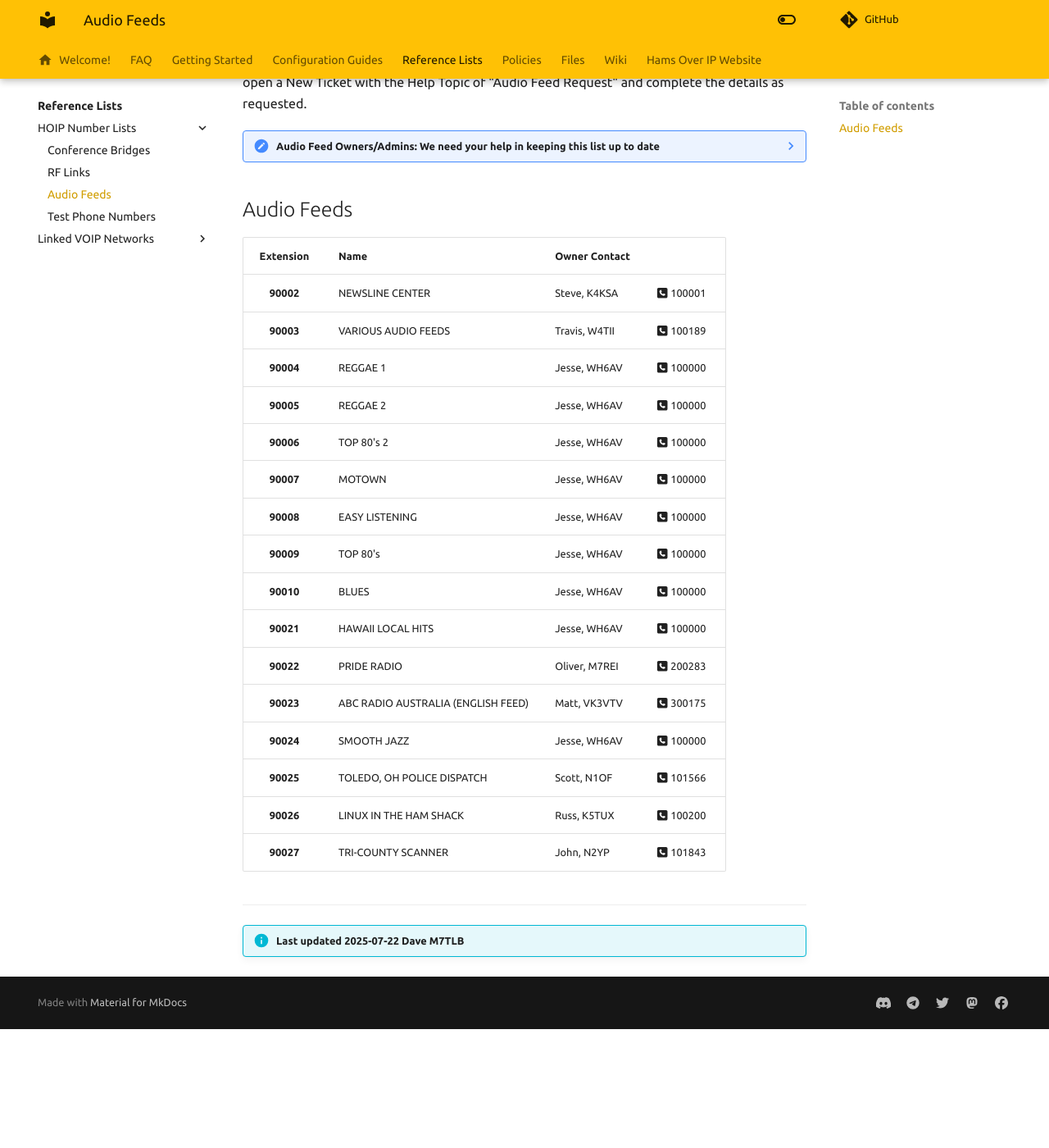
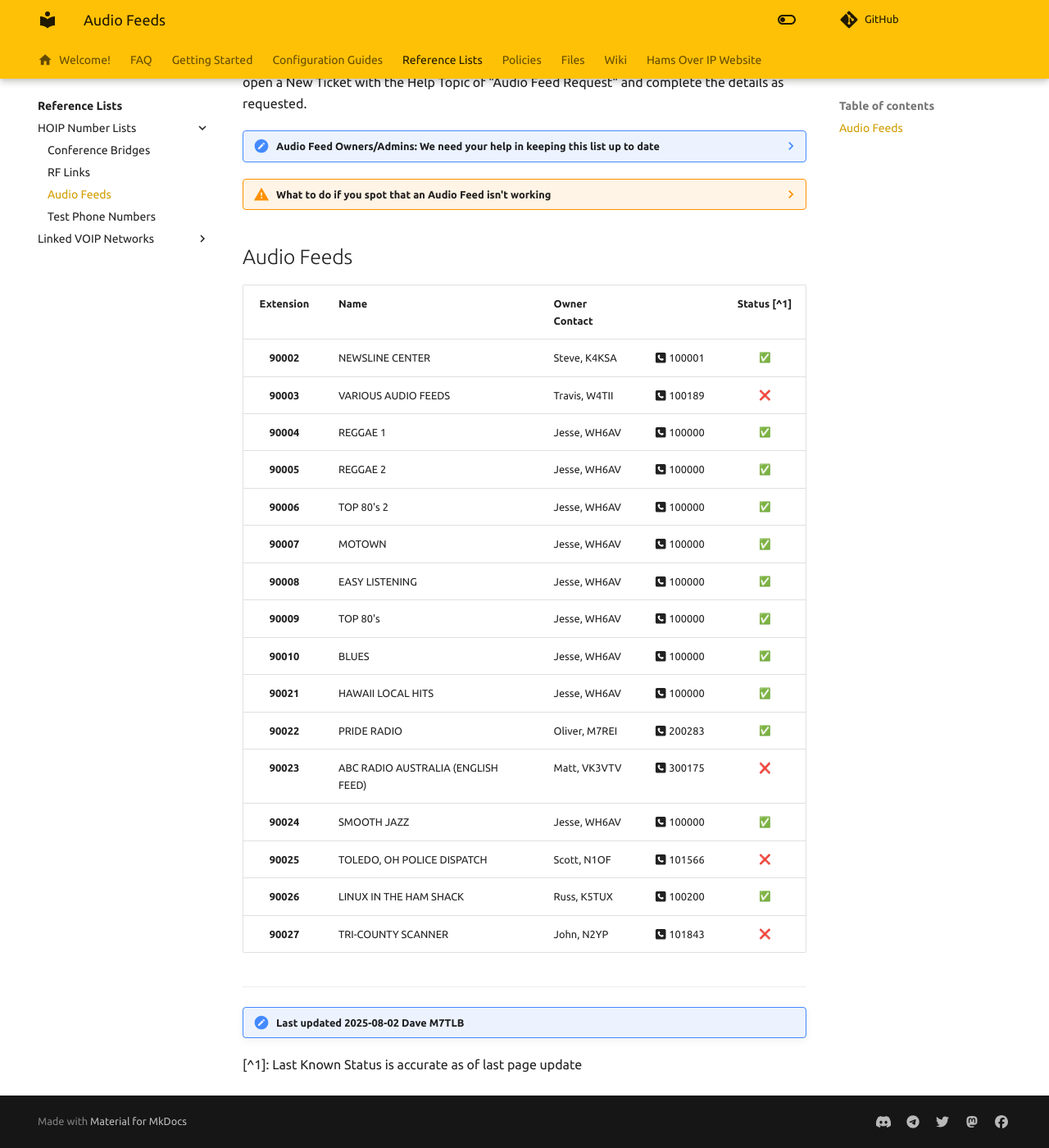
Before and after one commit to hamsoverip/wiki, an MkDocs documentation site: the page built from docs/reference/audio-feeds-list.md, in a window 1280 px wide and 1400 px high, scrolled down 258 px. Shown: the whole window at 82% size. Built offline with MkDocs 1.6.1 and Material for MkDocs 9.7.7, drawn with Linux system fonts in a browser that asks for light colours; emoji names are drawn with the system emoji font; comment, search, counter and statistics services are not loaded; before the commit the page ends 1513 px from its top, so only the background shows below that.

Commit message:
Updated: Audio Feeds List - added icon to show if the Audio Feed was active when it was last checked

```diff
--- a/docs/reference/audio-feeds-list.md
+++ b/docs/reference/audio-feeds-list.md
@@ -14,27 +14,36 @@ To request an Audio Feed, please go to the [Helpdesk](https://helpdesk.hamsoveri
         - Audio Feed name
         - Owner Contact Information (Please include Name, Callsign, HOIP Extension and email address)
 
+??? warning "What to do if you spot that an Audio Feed isn't working"
+    Audio Feeds are maintained by their owners and _not_ by Hams Over IP (even though a good number are owned by HOIP admins!), so you should reach out to the Owner to let them know as they may not already be aware.
+
+    **The primary, and recommended way,** to do this is to @mention them in the [:fontawesome-brands-discord: #audio-feeds :material-open-in-new:](https://discord.com/channels/966060559961296956/982388684575866950){ target="_blank" } on our Discord server.
+
+    If you feel that you must contact the owner by phone, please be mindful of where in the world they are and therefore what time it might be.
+
 ## Audio Feeds
 
-| Extension | Name                                | Owner Contact | &nbsp;                                  |
-| :-------: | ----------------------------------- | ------------- | --------------------------------------- |
-| **90002** | NEWSLINE CENTER                     | Steve, K4KSA  | :fontawesome-solid-square-phone: 100001 |
-| **90003** | VARIOUS AUDIO FEEDS                 | Travis, W4TII | :fontawesome-solid-square-phone: 100189 |
-| **90004** | REGGAE 1                            | Jesse, WH6AV  | :fontawesome-solid-square-phone: 100000 |
-| **90005** | REGGAE 2                            | Jesse, WH6AV  | :fontawesome-solid-square-phone: 100000 |
-| **90006** | TOP 80's 2                          | Jesse, WH6AV  | :fontawesome-solid-square-phone: 100000 |
-| **90007** | MOTOWN                              | Jesse, WH6AV  | :fontawesome-solid-square-phone: 100000 |
-| **90008** | EASY LISTENING                      | Jesse, WH6AV  | :fontawesome-solid-square-phone: 100000 |
-| **90009** | TOP 80's                            | Jesse, WH6AV  | :fontawesome-solid-square-phone: 100000 |
-| **90010** | BLUES                               | Jesse, WH6AV  | :fontawesome-solid-square-phone: 100000 |
-| **90021** | HAWAII LOCAL HITS                   | Jesse, WH6AV  | :fontawesome-solid-square-phone: 100000 |
-| **90022** | PRIDE RADIO                         | Oliver, M7REI | :fontawesome-solid-square-phone: 200283 |
-| **90023** | ABC RADIO AUSTRALIA (ENGLISH FEED)  | Matt, VK3VTV  | :fontawesome-solid-square-phone: 300175 |
-| **90024** | SMOOTH JAZZ                         | Jesse, WH6AV  | :fontawesome-solid-square-phone: 100000 |
-| **90025** | TOLEDO, OH POLICE DISPATCH          | Scott, N1OF   | :fontawesome-solid-square-phone: 101566 |
-| **90026** | LINUX IN THE HAM SHACK              | Russ, K5TUX   | :fontawesome-solid-square-phone: 100200 |
-| **90027** | TRI-COUNTY SCANNER                  | John, N2YP    | :fontawesome-solid-square-phone: 101843 |
+| Extension | Name                                | Owner Contact | &nbsp;                                  | Status [^1]        |
+| :-------: | ----------------------------------- | ------------- | --------------------------------------- | :----------------: |
+| **90002** | NEWSLINE CENTER                     | Steve, K4KSA  | :fontawesome-solid-square-phone: 100001 | :white_check_mark: |
+| **90003** | VARIOUS AUDIO FEEDS                 | Travis, W4TII | :fontawesome-solid-square-phone: 100189 | :x:                |
+| **90004** | REGGAE 1                            | Jesse, WH6AV  | :fontawesome-solid-square-phone: 100000 | :white_check_mark: |
+| **90005** | REGGAE 2                            | Jesse, WH6AV  | :fontawesome-solid-square-phone: 100000 | :white_check_mark: |
+| **90006** | TOP 80's 2                          | Jesse, WH6AV  | :fontawesome-solid-square-phone: 100000 | :white_check_mark: |
+| **90007** | MOTOWN                              | Jesse, WH6AV  | :fontawesome-solid-square-phone: 100000 | :white_check_mark: |
+| **90008** | EASY LISTENING                      | Jesse, WH6AV  | :fontawesome-solid-square-phone: 100000 | :white_check_mark: |
+| **90009** | TOP 80's                            | Jesse, WH6AV  | :fontawesome-solid-square-phone: 100000 | :white_check_mark: |
+| **90010** | BLUES                               | Jesse, WH6AV  | :fontawesome-solid-square-phone: 100000 | :white_check_mark: |
+| **90021** | HAWAII LOCAL HITS                   | Jesse, WH6AV  | :fontawesome-solid-square-phone: 100000 | :white_check_mark: |
+| **90022** | PRIDE RADIO                         | Oliver, M7REI | :fontawesome-solid-square-phone: 200283 | :white_check_mark: |
+| **90023** | ABC RADIO AUSTRALIA (ENGLISH FEED)  | Matt, VK3VTV  | :fontawesome-solid-square-phone: 300175 | :x:                |
+| **90024** | SMOOTH JAZZ                         | Jesse, WH6AV  | :fontawesome-solid-square-phone: 100000 | :white_check_mark: |
+| **90025** | TOLEDO, OH POLICE DISPATCH          | Scott, N1OF   | :fontawesome-solid-square-phone: 101566 | :x:                |
+| **90026** | LINUX IN THE HAM SHACK              | Russ, K5TUX   | :fontawesome-solid-square-phone: 100200 | :white_check_mark: |
+| **90027** | TRI-COUNTY SCANNER                  | John, N2YP    | :fontawesome-solid-square-phone: 101843 | :x:                |
 
 ---
 
-!!! info "Last updated 2025-07-22 Dave M7TLB"
+!!! note "Last updated 2025-08-02 Dave M7TLB"
+
+[^1]: Last Known Status is accurate as of last page update
```
